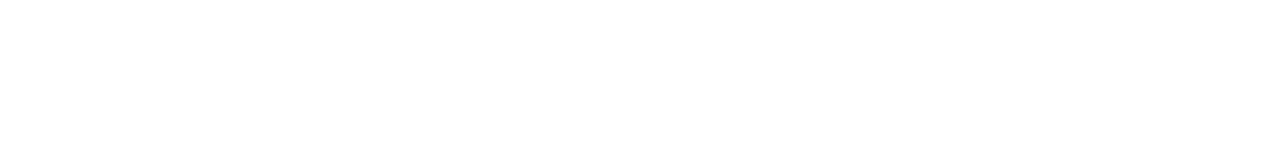
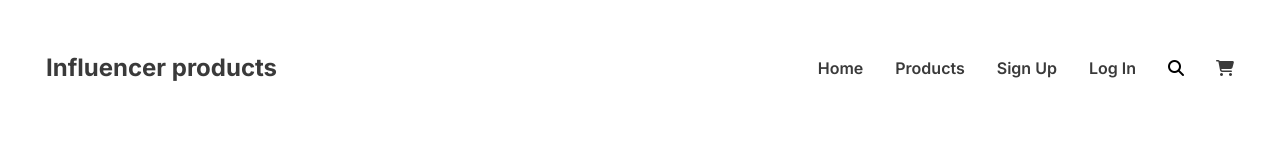
Before and after one commit to Durjoy96/influence-gear-web, a plain HTML site: page index.html in a window 1280 px wide. Drawn offline with Linux system fonts and the light colour scheme.

Commit message:
navbar desktop styles completed

```diff
--- a/assets/css/styles.css
+++ b/assets/css/styles.css
@@ -1,5 +1,55 @@
 @import url('https://fonts.googleapis.com/css2?family=Inter:wght@100..900&display=swap');
+
+* {
+    margin: 0;
+    padding: 0;
+    box-sizing: border-box;
+}
+
+:root {
+    --base-100: #ffffff;
+    --base-content: rgb(58, 58, 58);
+    --base-content-secondary: rgb(120, 120, 133);
+    --primary: rgb(224, 44, 109);
+    --primary-content: #ffffff;
+}
 
 body {
     font-family: "inter", sans-serif;
+    background-color: var(--base-100);
 }
+
+/* header section styles */
+header {
+    max-width: 1188px;
+    margin: 0 auto;
+}
+
+/* nav styles */
+.navbar {
+    display: flex;
+    justify-content: space-between;
+    align-items: center;
+    padding: 50px 0 0;
+}
+
+.brand-name {
+    color: var(--base-content);
+    font-size: 24px;
+    font-weight: 700;
+    line-height: 36px;
+}
+
+.navbar-items {
+    display: flex;
+    gap: 2rem;
+    list-style: none;
+}
+
+.navbar-item-link {
+    text-decoration: none;
+    font-size: 16px;
+    font-weight: 600;
+    line-height: 24px;
+    color: var(--base-content);
+}
--- a/index.html
+++ b/index.html
@@ -8,6 +8,20 @@
     <script src="https://kit.fontawesome.com/4a82536f30.js" crossorigin="anonymous"></script>
 </head>
 <body>
-
+  <header>
+    <nav class="navbar">
+        <h3 class="brand-name">Influencer products</h3>
+        <ul class="navbar-items">
+            <li><a href="" class="navbar-item-link">Home</a></li>
+            <li><a href="" class="navbar-item-link">Products</a></li>
+            <li><a href="" class="navbar-item-link">Sign Up</a></li>
+            <li><a href="" class="navbar-item-link">Log In</a></li>
+            <li><a href="" class="navbar-item-link"></a><i class="fa-solid fa-magnifying-glass"></i></li>
+            <li><a href="" class="navbar-item-link"><i class="fa-solid fa-cart-shopping"></i></a></li>
+        </ul>
+    </nav>
+  </header>
+  <main></main>
+  <footer></footer>
 </body>
 </html>
```
